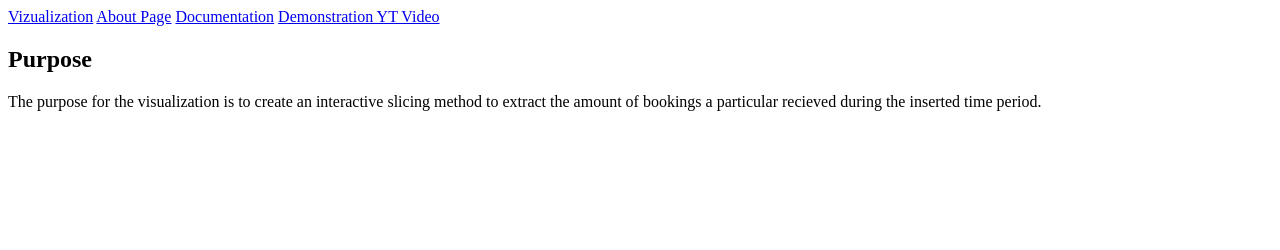
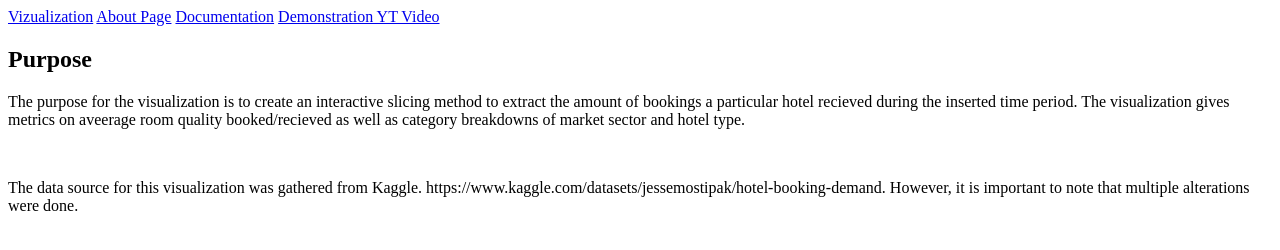
Before and after one commit to NoahEHolliday/H517Project2-Noah, a plain HTML site: page About.html in a window 1280 px wide. Drawn offline with nearby package versions, Linux system fonts and the light colour scheme.

Commit message:
Updated About

```diff
--- a/About.html
+++ b/About.html
@@ -20,6 +20,8 @@
         <a href="https://www.youtube.com/watch?v=7dpAh8Mym4o">Demonstration YT Video </a>
     </div>
     <h2>Purpose</h2>
-    <p>The purpose for the visualization is to create an interactive slicing method to extract the amount of bookings a particular recieved during the inserted time period.</p>
+    <p>The purpose for the visualization is to create an interactive slicing method to extract the amount of bookings a particular hotel recieved during the inserted time period. The visualization gives metrics on aveerage room quality booked/recieved as well as category breakdowns of market sector and hotel type.</p>
+    <br>
+    <p>The data source for this visualization was gathered from Kaggle. https://www.kaggle.com/datasets/jessemostipak/hotel-booking-demand. However, it is important to note that multiple alterations were done.</p>
 </body>
 </html>
```
